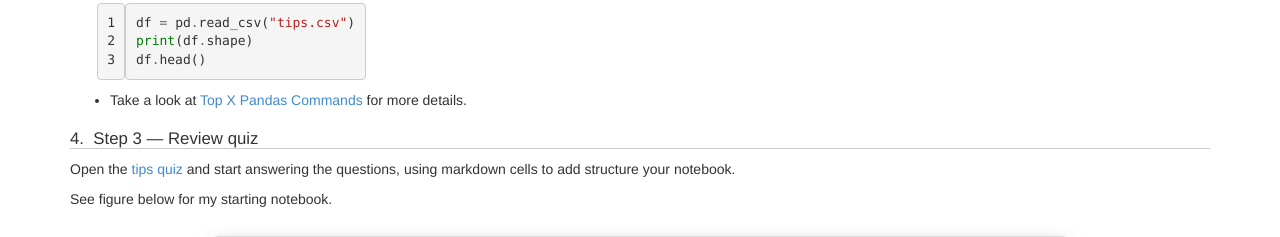
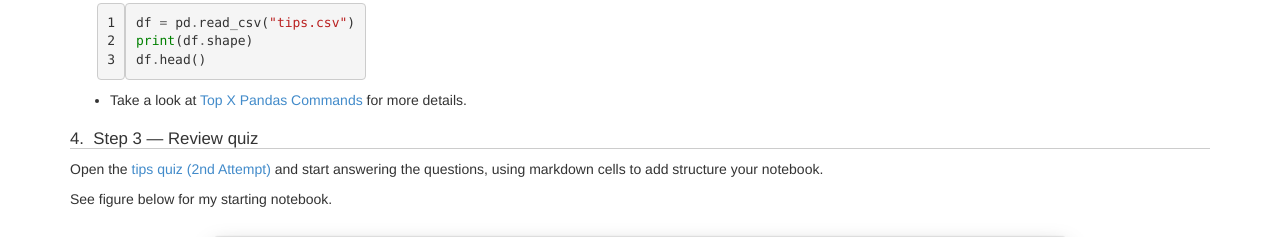
Before and after one commit to DataMining-2021S2/live, a plain HTML site: page topics/01-Module_Overview/21-Lab_01_-_Introduction_to_Pandas/01-Tips.html in a window 1280 px wide. Shown: the part 1138-1375 px from the top of the page. Drawn offline with nearby package versions, Linux system fonts and the light colour scheme; some packages are replaced by stand-ins of ours.

Commit message:
fix tips quiz

```diff
--- a/topics/01-Module_Overview/21-Lab_01_-_Introduction_to_Pandas/01-Tips.html
+++ b/topics/01-Module_Overview/21-Lab_01_-_Introduction_to_Pandas/01-Tips.html
@@ -283,7 +283,7 @@
 <li>Take a look at <a href="https://datamining-202122.github.io/live/topics/01-Module_Overview/index.html#06-Top_X_pandas_commands">Top X Pandas Commands</a> for more details.</li>
 </ul>
 <h2>Step 3 &mdash; Review quiz</h2>
-<p>Open the <a href="https://moodle.wit.ie/mod/quiz/view.php?id=3675558">tips quiz</a> and start answering the questions, using markdown cells to add structure your notebook.</p>
+<p>Open the <a href="https://moodle.wit.ie/mod/quiz/view.php?id=3705804">tips quiz (2nd Attempt)</a> and start answering the questions, using markdown cells to add structure your notebook.</p>
 <p>See figure below for my starting notebook.</p>
 <figure>
   <img src="files/ready.png" alt="" width="80%" >
```
